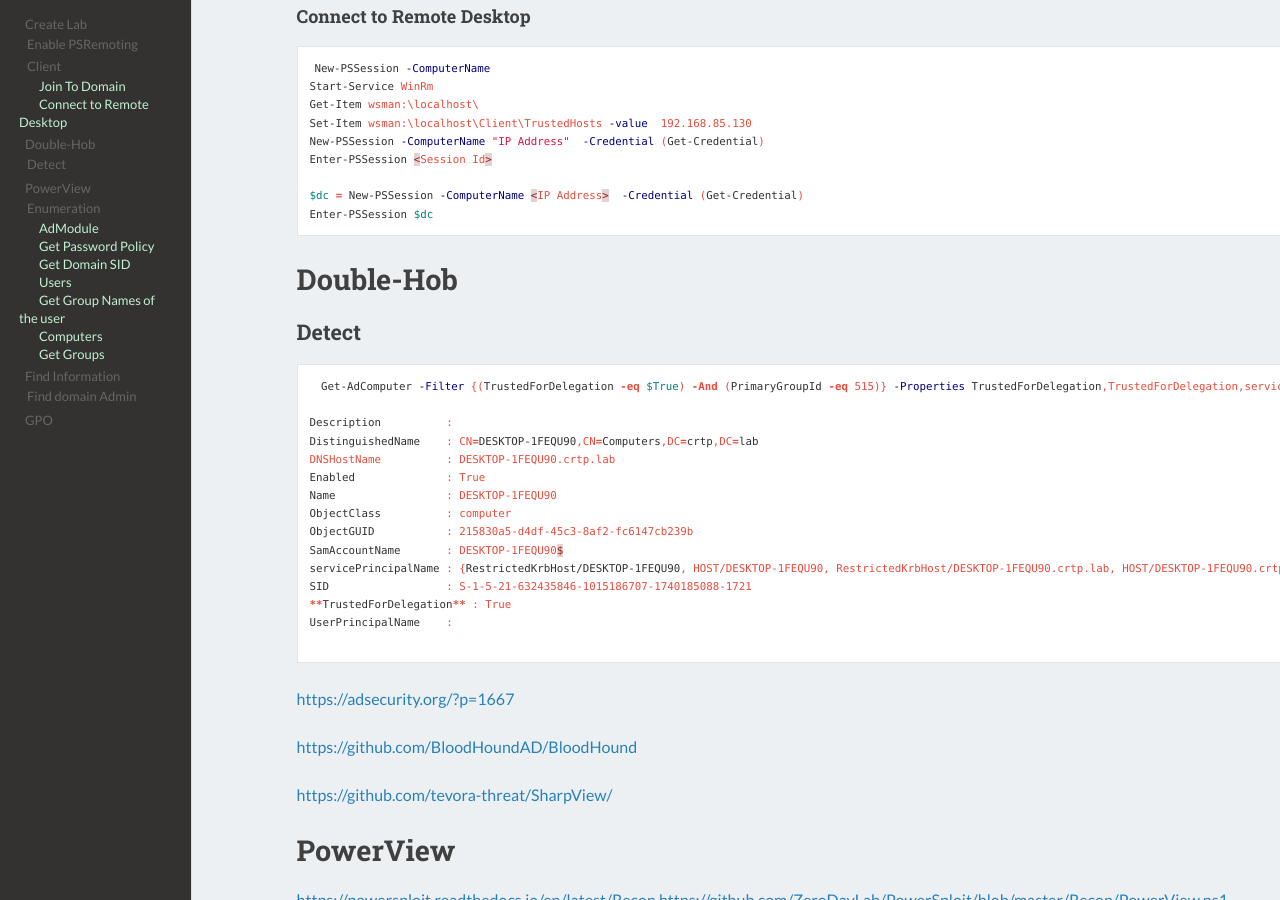
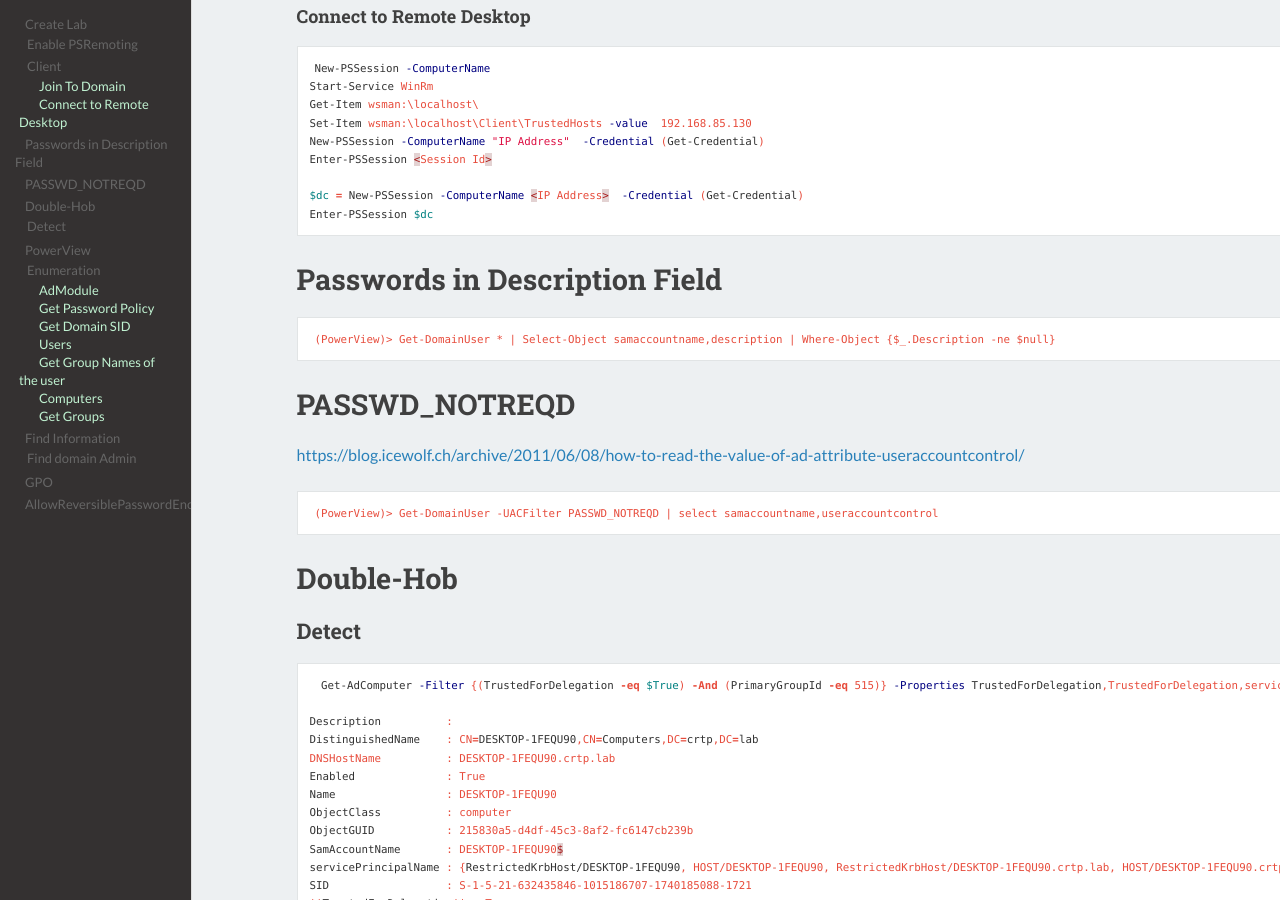
Before and after one commit to daniel2005d/daniel2005d.github.io, a Jekyll site: the page built from _posts/2024-06-21-ad-enumeration.md, in a window 1280 px wide and 900 px high, scrolled down 520 px. Built offline with Jekyll 4.4.1, drawn with Linux system fonts in a browser that asks for light colours; some of the changed text lies outside the part shown.

Commit message:
New COntent

````diff
--- a/_posts/2024-06-21-ad-enumeration.md
+++ b/_posts/2024-06-21-ad-enumeration.md
@@ -1,7 +1,7 @@
 ---
 layout: app
 title: "Active Directory"
-tags: ["enumeration","unconstrain delegation","kerberos","Double-hop", "GPO","OU", "finduserdomain"]
+tags: ["PASSWD_NOTREQD","enumeration","unconstrain delegation","kerberos","Double-hop", "GPO","OU", "finduserdomain"]
 
 ---
 
@@ -35,6 +35,19 @@ Enter-PSSession <Session Id>
 
 $dc = New-PSSession -ComputerName <IP Address>  -Credential (Get-Credential)
 Enter-PSSession $dc
+```
+
+# Passwords in Description Field
+
+```
+(PowerView)> Get-DomainUser * | Select-Object samaccountname,description | Where-Object {$_.Description -ne $null}
+```
+
+# PASSWD_NOTREQD
+[https://blog.icewolf.ch/archive/2011/06/08/how-to-read-the-value-of-ad-attribute-useraccountcontrol/](https://blog.icewolf.ch/archive/2011/06/08/how-to-read-the-value-of-ad-attribute-useraccountcontrol/)
+
+```
+(PowerView)> Get-DomainUser -UACFilter PASSWD_NOTREQD | select samaccountname,useraccountcontrol
 ```
 
 
@@ -199,3 +212,10 @@ Get-DomainObjectAcl -SearchBase "LDAP://CN=Domain Admins, CN=Users,DC=crtp,DC=la
  Find-InterestingDomainAcl -ResolveGUIDs
  Find-InterestingDomainAcl -ResolveGUIDs | ?{$_.IdentityReferenceName -match "username"}
 ```
+
+
+# AllowReversiblePasswordEncryption
+
+```powershell
+Get-ADUser -Filter {AllowReversiblePasswordEncryption -eq "true"} | Select Name, sAMAccountName
+```
````
Also changed, not shown: _posts/2024-07-19-DNS.md (added, +16 -0 lines), _posts/2024-07-19-cve-2021-34527.md (added, +30 -0 lines).
